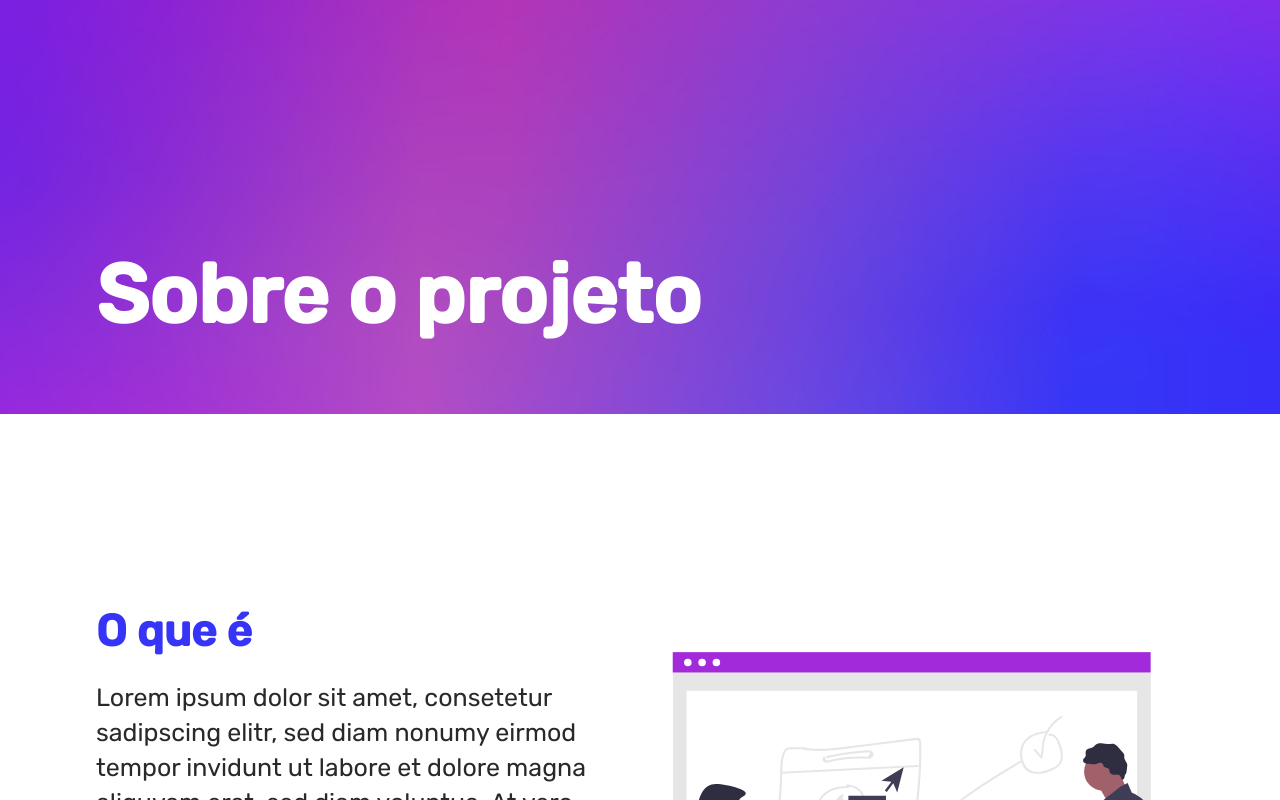
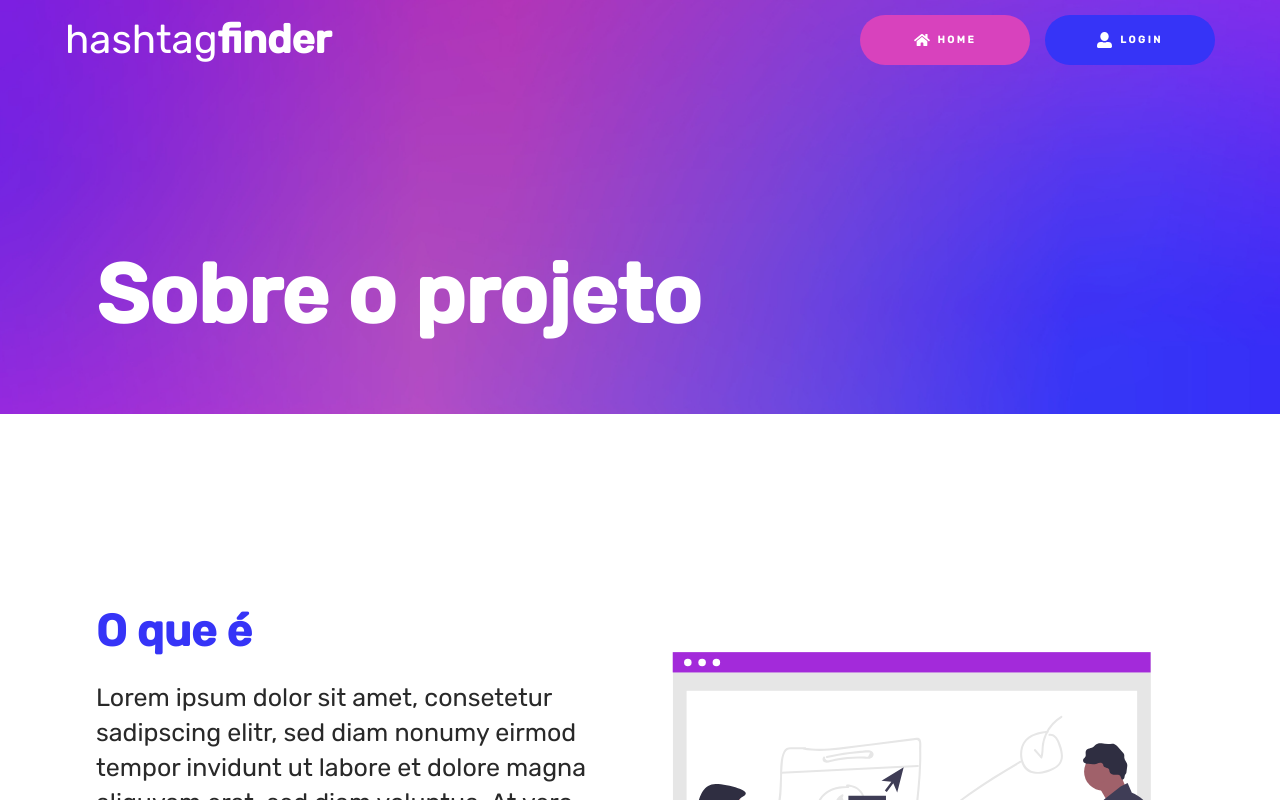
Before and after one commit to edgarffgomes/Projeto-HashtagFinder, a React (Create React App) app: page /about in a window 1280 px wide. Shown: the top 800 px of the page. Built offline with nearby package versions, Linux system fonts and the light colour scheme.

Commit message:
add navbar a página sobre

```diff
--- a/src/pages/about/About.jsx
+++ b/src/pages/about/About.jsx
@@ -1,6 +1,6 @@
 import styles from './About.module.css';
 import illustration from '../../img/about-illustration.svg';
-// import Navbar from '../../components/navbar/Navbar';
+import Navbar from '../../components/navbar/Navbar';
 import Members from '../../components/members/Members';
 import Footer from '../../components/footer/Footer';
 
@@ -12,7 +12,7 @@ const About = () => {
   return (
     <>
       <header className={styles.bgHeader}>
-        {/* <Navbar
+        <Navbar
           buttons={[
             {
               route: '/',
@@ -29,7 +29,7 @@ const About = () => {
               textColor: '#ffff',
             },
           ]}
-        /> */}
+        />
         <div className={styles.bgAbout}>
           <h1 className={styles.bgTitle}>Sobre o projeto</h1>
         </div>
```
